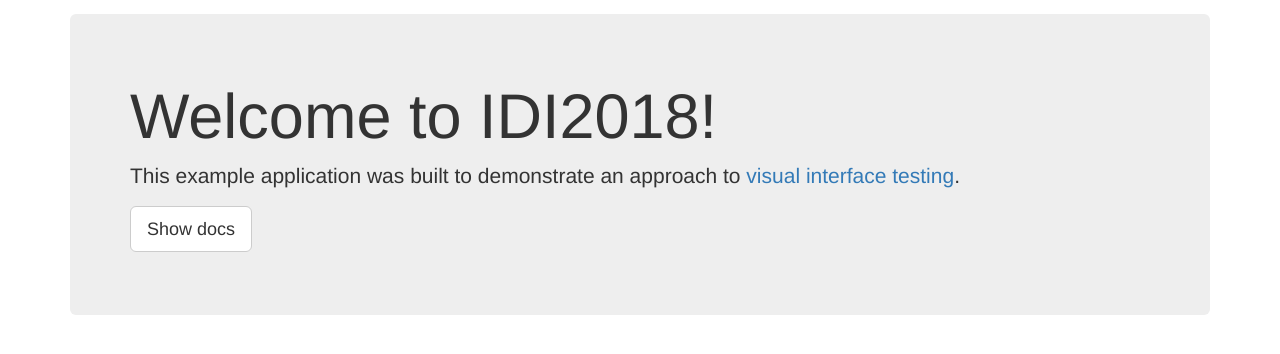
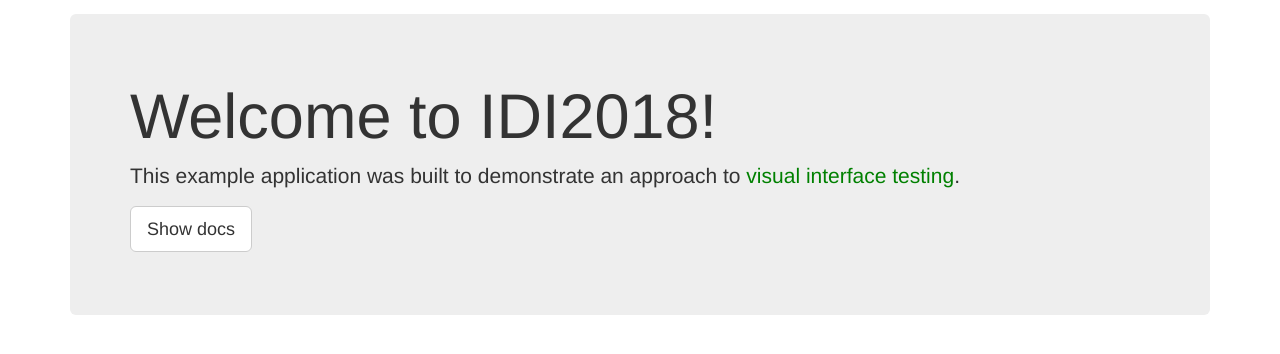
Before and after one commit to sterago/idi2018, a Flask app: template sample_app/templates/index.html in a window 1280 px wide. Shown: the top 354 px of the page. Run offline with Flask 2, Linux system fonts and the light colour scheme; the template is opened without the code that fills it, so the values that code supplies are empty; some libraries are stand-ins or nearby versions.

Commit message:
More branding

```diff
--- a/sample_app/static/sample-app.css
+++ b/sample_app/static/sample-app.css
@@ -1,3 +1,7 @@
 .jumbotron {
   margin-top: 1em;
 }
+
+a {
+    color: green;
+}
```
Also changed, not shown: 1 other file.
